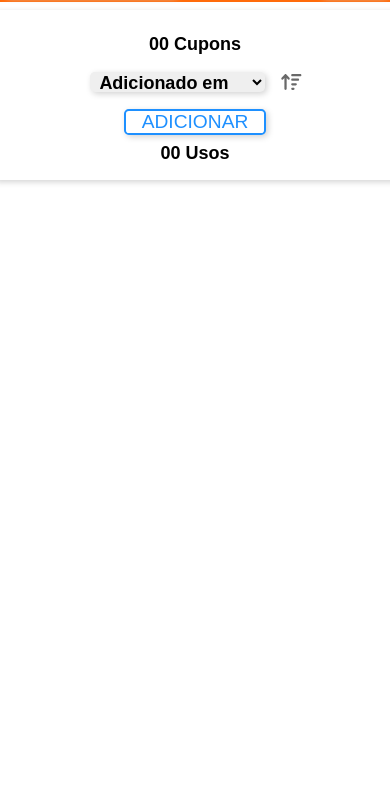
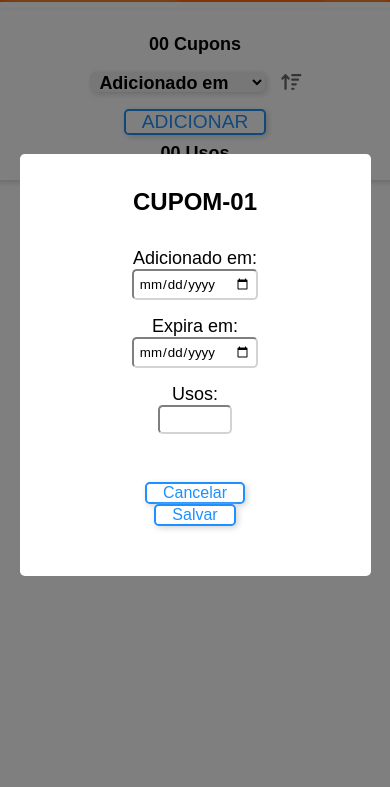
Before and after one commit to andre-mr/natura-cupons, a plain HTML site: page frontend/index.html in a window 390 px wide. Shown: the part 57-844 px from the top of the page. Drawn offline with Linux system fonts and the light colour scheme; no server answers.

Commit message:
added basic modal

```diff
--- a/frontend/index.html
+++ b/frontend/index.html
@@ -98,5 +98,34 @@
       </div>
       <div id="configSection" class="section hidden">Configurações</div>
     </main>
+    <div id="modalBackground"></div>
+    <div id="modalContainer">
+      <div id="editModal" class="modalWindow">
+        <p id="editCouponCode" class="modalTextCoupon">CUPOM-01</p>
+        <div class="modalLine">
+          <p class="modalText">Adicionado em:</p>
+          <input id="editCouponCreated" class="editCouponInput" type="date" />
+        </div>
+        <div class="modalLine">
+          <p class="modalText">Expira em:</p>
+          <input id="editCouponExpired" class="editCouponInput" type="date" />
+        </div>
+        <div class="modalLine">
+          <p class="modalText">Usos:</p>
+          <input
+            id="editCouponUses"
+            class="editCouponInput"
+            type="number"
+            step="1"
+            min="0"
+          />
+        </div>
+        <div class="modalLine modalButtons">
+          <div class="defaultButton">Cancelar</div>
+          <div class="defaultButton">Salvar</div>
+        </div>
+      </div>
+      <div id="removeModal" class="modalWindow hidden"></div>
+    </div>
   </body>
 </html>
--- a/frontend/main.css
+++ b/frontend/main.css
@@ -45,10 +45,6 @@ main {
   overflow-y: scroll;
 }
 
-.hidden {
-  display: none;
-}
-
 select {
   margin-left: 1%;
   height: 75%;
@@ -76,6 +72,15 @@ select {
   font-weight: bold;
   display: flex;
   align-items: center;
+}
+
+#logoutButton:hover {
+  background-color: whitesmoke;
+}
+
+#logoutButton:active {
+  background-color: whitesmoke;
+  transform: translate(0.1rem, 0.1rem);
 }
 
 option {
@@ -171,83 +176,6 @@ li {
   display: none;
 }
 
-@media only screen and (max-width: 768px) {
-  li {
-    width: 90%;
-  }
-
-  .liContent {
-    width: 100%;
-    height: auto;
-    display: flex;
-    flex-direction: column;
-    justify-content: space-between;
-  }
-
-  .liTextCode {
-    width: 100%;
-    display: flex;
-    justify-content: start;
-    font-size: larger;
-    margin-left: 1rem;
-    margin-right: 1rem;
-    margin-bottom: 1rem;
-  }
-
-  .liTextDateContainer {
-    width: 100%;
-    flex-direction: row;
-    justify-content: space-between;
-    align-items: center;
-  }
-
-  .liTextDateText {
-    display: flex;
-    justify-content: center;
-    align-items: center;
-    margin-left: 1rem;
-    margin-top: 0.2rem;
-    margin-bottom: 0.2rem;
-  }
-
-  .liTextDate {
-    display: flex;
-    justify-content: start;
-    font-size: medium;
-    margin-left: 1rem;
-    margin-right: 1rem;
-  }
-
-  .liTextUses {
-    width: 100%;
-    display: flex;
-    justify-content: start;
-    font-size: larger;
-    margin-left: 1rem;
-    margin-right: 1rem;
-    margin-top: 1rem;
-  }
-
-  .liIcon {
-    height: 50px;
-    margin-left: 0.5rem;
-    margin-right: 0.5rem;
-    cursor: pointer;
-  }
-
-  #listSectionHeader {
-    flex-direction: column;
-    margin-bottom: 1rem;
-  }
-
-  #couponsCount,
-  #couponsSortContainer,
-  #addCouponButton {
-    margin-top: 0.5rem;
-    margin-bottom: 0.5rem;
-  }
-}
-
 #editButton {
   fill: orange;
 }
@@ -324,3 +252,169 @@ li {
   background-color: aliceblue;
   transform: translate(0.1rem, 0.1rem);
 }
+
+#modalBackground {
+  background-color: black;
+  opacity: 0.5;
+  position: absolute;
+  top: 0;
+  width: 100%;
+  height: 100%;
+  display: flex;
+  justify-content: center;
+  align-items: center;
+}
+
+#modalContainer {
+  position: absolute;
+  top: 0;
+  z-index: 1;
+  display: flex;
+  justify-content: center;
+  align-items: center;
+  width: 100%;
+  height: 100%;
+}
+
+.modalWindow {
+  display: flex;
+  flex-direction: column;
+  justify-content: center;
+  align-items: center;
+  background-color: white;
+  border-radius: 0.3rem;
+  width: 50%;
+  height: 50%;
+}
+
+.modalText {
+  font-size: large;
+}
+
+.modalTextCoupon {
+  font-size: x-large;
+  font-weight: bold;
+  margin-bottom: 2rem;
+}
+
+.modalLine {
+  width: 50%;
+  display: flex;
+  justify-content: space-between;
+  align-items: center;
+  margin-bottom: 1rem;
+}
+
+.modalButtons {
+  margin-top: 2rem;
+}
+
+#editCouponUses {
+  width: 60px;
+}
+
+.editCouponInput {
+  border-color: lightgray;
+  border-radius: 0.3rem;
+  padding: 0.3rem;
+}
+
+@media only screen and (max-width: 768px) {
+  li {
+    width: 90%;
+  }
+
+  .liContent {
+    width: 100%;
+    height: auto;
+    display: flex;
+    flex-direction: column;
+    justify-content: space-between;
+  }
+
+  .liTextCode {
+    width: 100%;
+    display: flex;
+    justify-content: start;
+    font-size: larger;
+    margin-left: 1rem;
+    margin-right: 1rem;
+    margin-bottom: 1rem;
+  }
+
+  .liTextDateContainer {
+    width: 100%;
+    flex-direction: row;
+    justify-content: space-between;
+    align-items: center;
+  }
+
+  .liTextDateText {
+    display: flex;
+    justify-content: center;
+    align-items: center;
+    margin-left: 1rem;
+    margin-top: 0.2rem;
+    margin-bottom: 0.2rem;
+  }
+
+  .liTextDate {
+    display: flex;
+    justify-content: start;
+    font-size: medium;
+    margin-left: 1rem;
+    margin-right: 1rem;
+  }
+
+  .liTextUses {
+    width: 100%;
+    display: flex;
+    justify-content: start;
+    font-size: larger;
+    margin-left: 1rem;
+    margin-right: 1rem;
+    margin-top: 1rem;
+  }
+
+  .liIcon {
+    height: 50px;
+    margin-left: 0.5rem;
+    margin-right: 0.5rem;
+    cursor: pointer;
+  }
+
+  #listSectionHeader {
+    flex-direction: column;
+    margin-bottom: 1rem;
+  }
+
+  #couponsCount,
+  #couponsSortContainer,
+  #addCouponButton {
+    margin-top: 0.5rem;
+    margin-bottom: 0.5rem;
+  }
+
+  .modalWindow {
+    display: flex;
+    flex-direction: column;
+    justify-content: center;
+    align-items: center;
+    background-color: white;
+    border-radius: 0.3rem;
+    width: 90%;
+    height: 50%;
+  }
+
+  .modalLine {
+    width: 50%;
+    display: flex;
+    flex-direction: column;
+    justify-content: space-between;
+    margin-bottom: 1rem;
+  }
+}
+
+.hidden {
+  display: none;
+}
```
